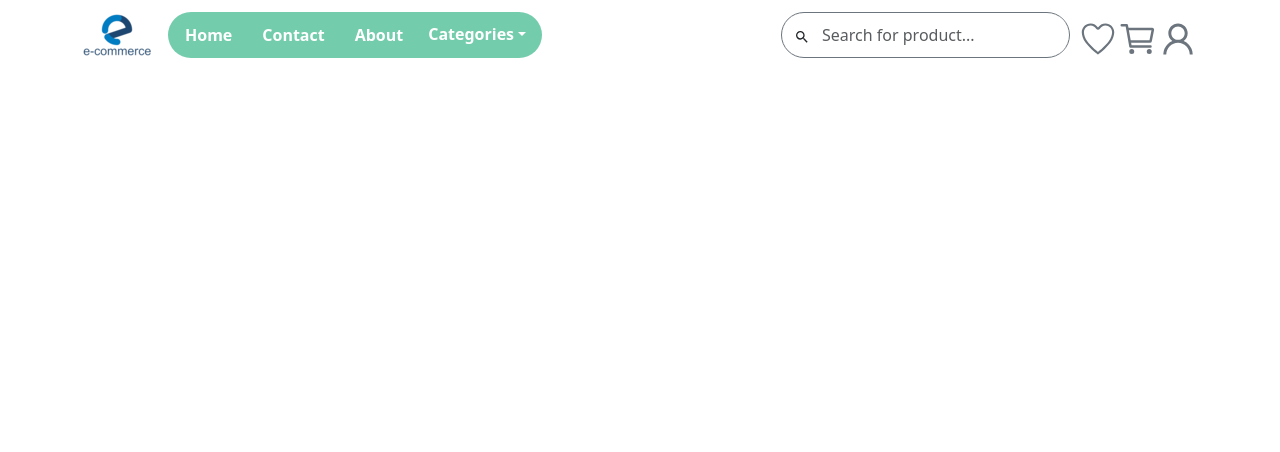
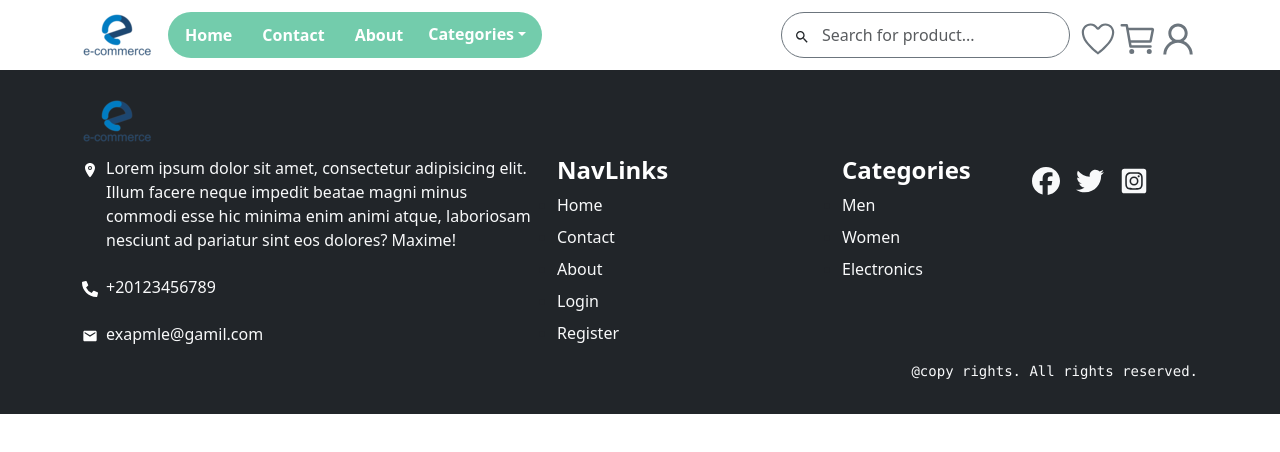
Before and after one commit to ahmedSabbahMohamed/E-COMMERCE-APP, a React (Create React App) app: page / in a window 1280 px wide. Shown: the top 452 px of the page. Built offline with nearby package versions, Linux system fonts and the light colour scheme.

Commit message:
added footer

```diff
--- a/src/App.js
+++ b/src/App.js
@@ -2,6 +2,7 @@ import { Route, Routes } from "react-router-dom";
 import Signup from "./pages/Signup";
 import Login from "./pages/Login"
 import Navbar from "./layouts/Navbar";
+import Footer from "./layouts/Footer";
 
 function App() {
   return (
@@ -11,6 +12,7 @@ function App() {
         <Route path="/signup" element={<Signup />} />
         <Route path="/login" element={<Login />} />
       </Routes>
+      <Footer />
     </>
   );
 }
```
